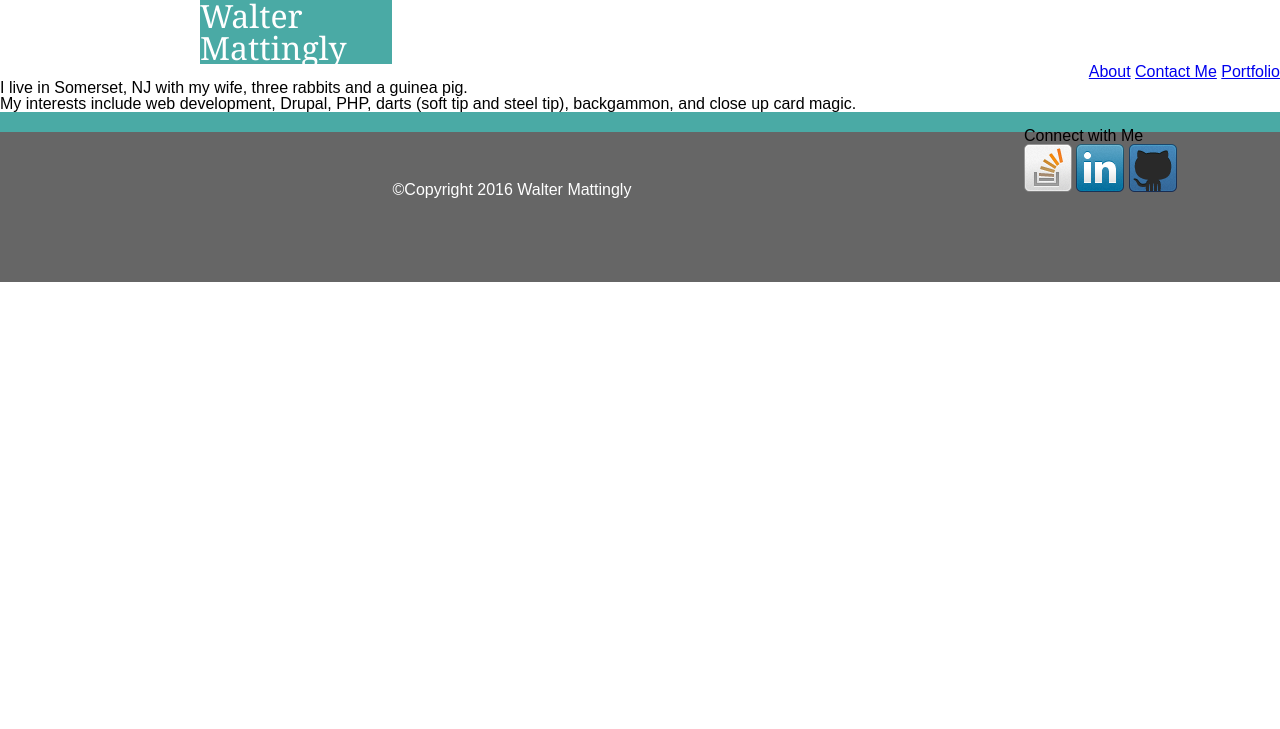
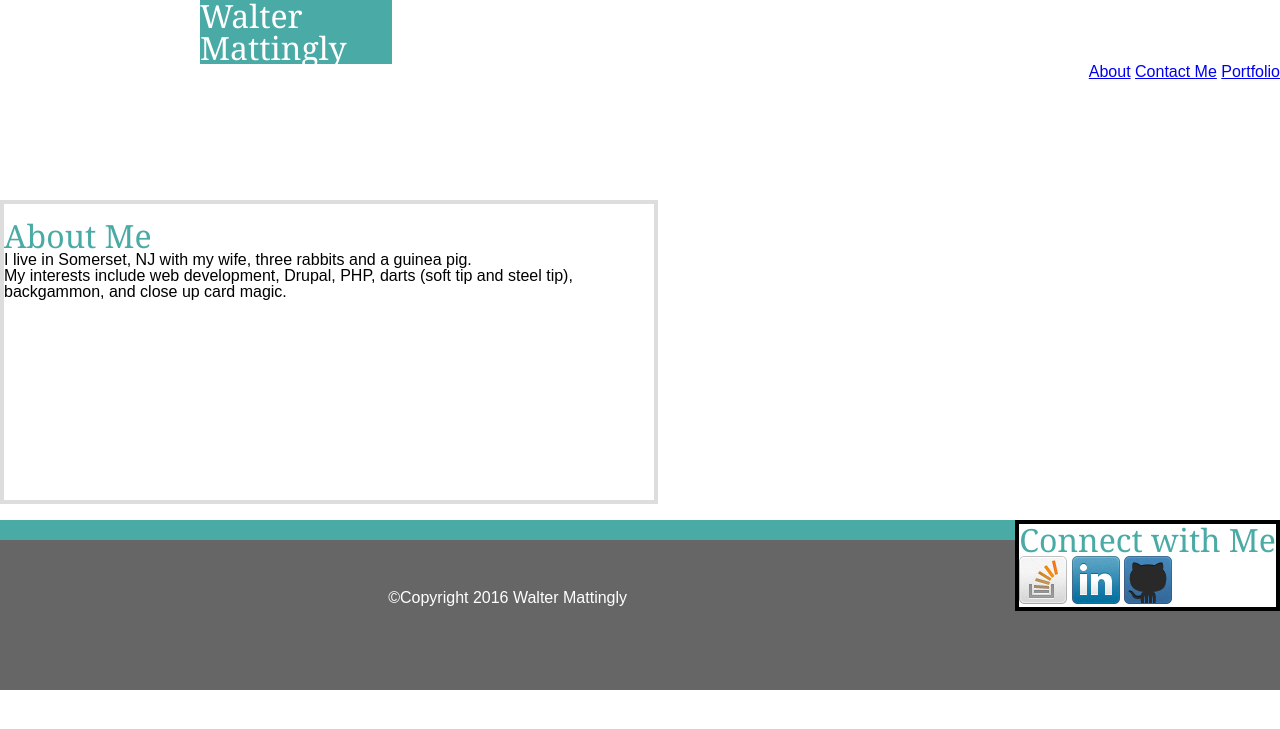
Before and after one commit to waltdakind/Portfolio, a PHP site: page / in a window 1280 px wide. Shown: the top 729 px of the page. Run offline with PHP 8.4, Linux system fonts and the light colour scheme.

Commit message:
more CSS adjustments

```diff
--- a/assets/css/style.css
+++ b/assets/css/style.css
@@ -1,5 +1,15 @@
 header{
+border-color: #cccccc;
+border-style: solid;
+border-size: 4px;
+min-height: 200px;
 
+}
+h1 {
+	font-family: 'Georgia', Times, Times New Roman, serif;
+	font-size: 32px;
+	background: white;
+	color:#4aaaa5;
 }
 
 body {
@@ -21,15 +31,14 @@ border-color:#4aaaa5;
 
 nav {
 float:right;
-
+vertical-align: bottom;
 
 }
 
 aside {
 width: 20%;
 float: right;
-
-}
+max-width: 270px;}
 
 .logo {
 	background: #4aaaa5;
@@ -42,3 +51,21 @@ float: right;
 
 
 }
+
+.container {
+	background: #ffffff;
+	border-width: 4px;
+	border-style: solid;
+	background: #ffffff;
+	border-color:#dddddd;
+	max-width: 650px;
+	padding-bottom: 200px;
+	}
+
+.sidebar {
+	float: right;
+	max-width: 270px;
+	background: #ffffff;
+	border-width: 4px;
+	border-style: solid;
+}
--- a/index.html
+++ b/index.html
@@ -35,6 +35,7 @@
 	<div class = "container"
 		<br>
 		<br>
+		<h1>About Me</h1>
 		<p>
 		I live in Somerset, NJ with my wife, three rabbits and a guinea pig.
 		</p>
@@ -42,18 +43,18 @@
 		</p>
 		<p></p>
 	</div>
-<aside>
+
 
 <br>
 <div class = "sidebar">
-<h2> Connect with Me </h2>
+<h1> Connect with Me </h1>
 		<a href = "http://stackexchange.com/users/5986754/walter-mattingly"> <img src="assets/images/stackoverflow-48x48.png" alt="StackOverflow Profile"></a>
 
 		<a href="http://www.linkedin.com/in/waltermattingly"><img src="assets/images/linkedin-48x48.png" alt="LinkedIn Profile"></a>
 
 		<a href="https://github.com/waltdakind"><img src="assets/images/github_blue-48x48.png" alt=""></a>
 </div>
-</aside>
+
 
 
 
```
